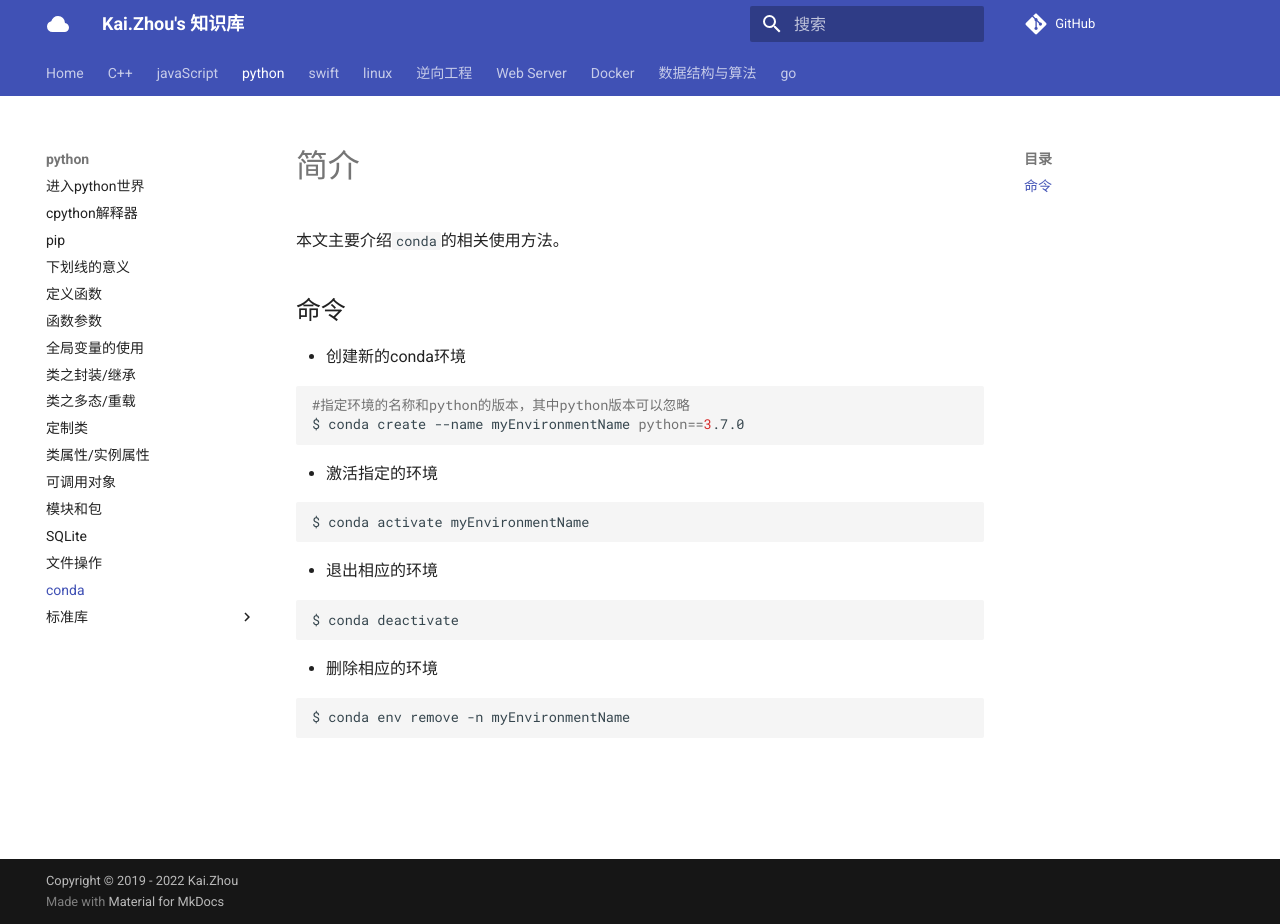
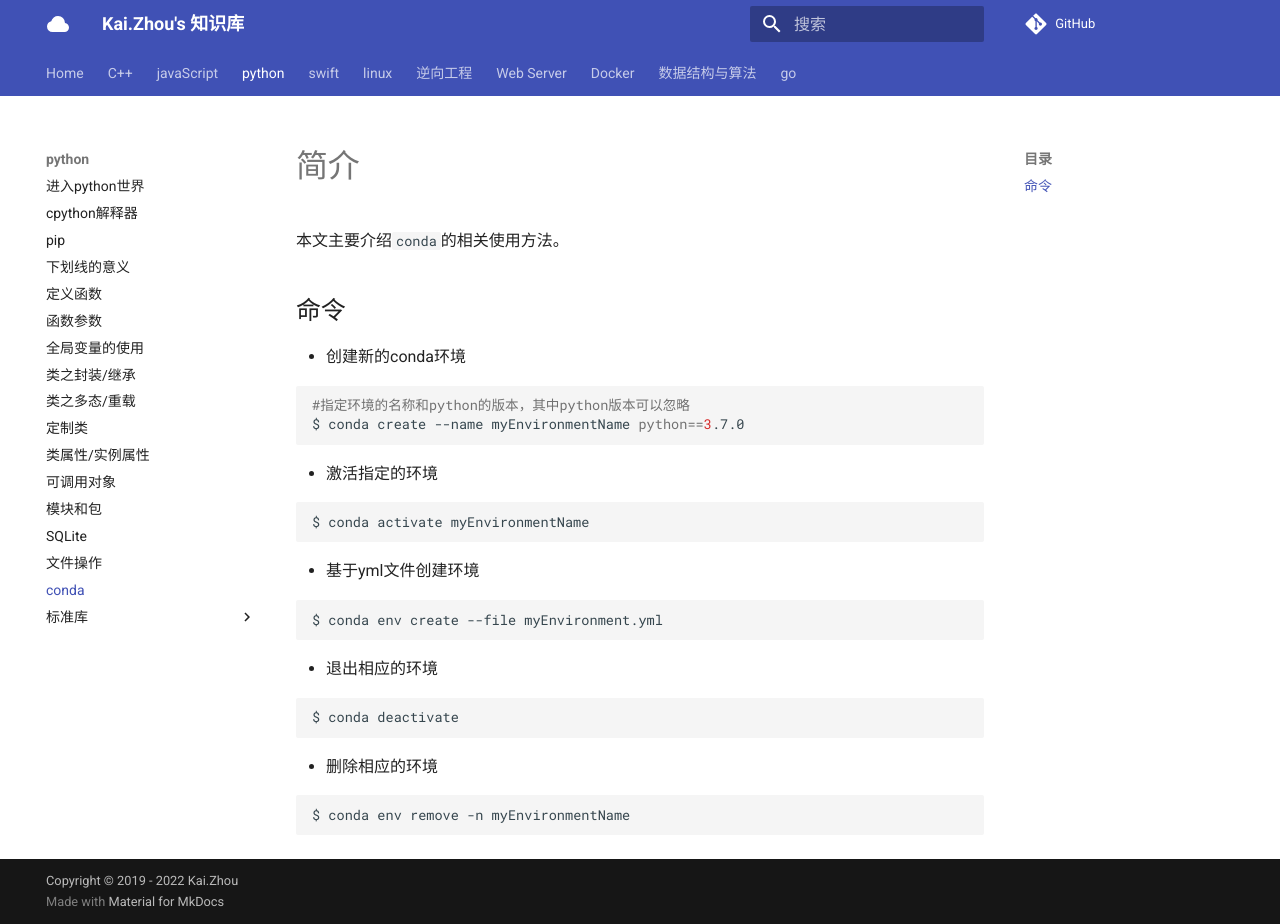
Before and after one commit to zhoukaidev/ks_blog, an MkDocs documentation site: the page built from docs/python/conda.md, in a window 1280 px wide and 924 px high. Built offline with MkDocs 1.6.1 and Material for MkDocs 9.7.7, drawn with Linux system fonts in a browser that asks for light colours; comment, search, counter and statistics services are not loaded.

Commit message:
Update conda.md

````diff
--- a/docs/python/conda.md
+++ b/docs/python/conda.md
@@ -16,6 +16,11 @@ $ conda create --name myEnvironmentName python==3.7.0
 ```sh
 $ conda activate myEnvironmentName
 ```
+* 基于yml文件创建环境
+
+```sh
+$ conda env create --file myEnvironment.yml
+```
 
 * 退出相应的环境
 
````
